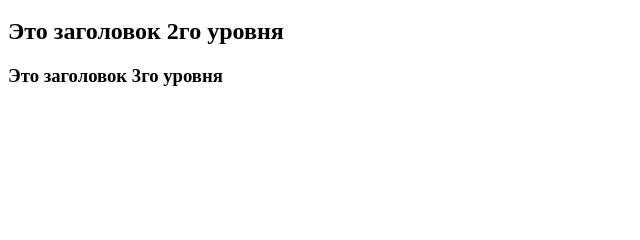
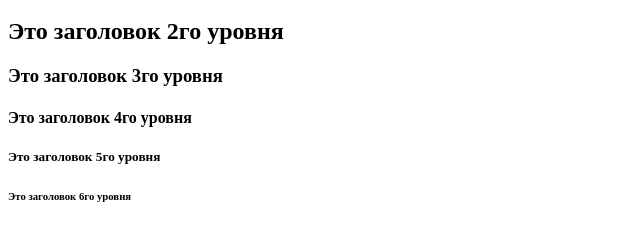
Before and after one commit to Vigo1971/test_repo, a plain HTML site: page index.html in a window 1280 px wide. Shown: the part 48-288 px from the top of the page, without its empty margins (0-640 px from the left). Drawn offline with Linux system fonts and the light colour scheme.

Commit message:
РґРѕР±Р°РІР»РµРЅС‹ РµС‰Рµ 3 Р·Р°РіРѕР»РѕРІРєР°

```diff
--- a/index.html
+++ b/index.html
@@ -1,3 +1,6 @@
 <h1>Это заголовок 1го уровня</h1>
 <h2>Это заголовок 2го уровня</h2>
 <h3>Это заголовок 3го уровня</h3>
+<h4>Это заголовок 4го уровня</h4>
+<h5>Это заголовок 5го уровня</h5>
+<h6>Это заголовок 6го уровня</h6>
```
